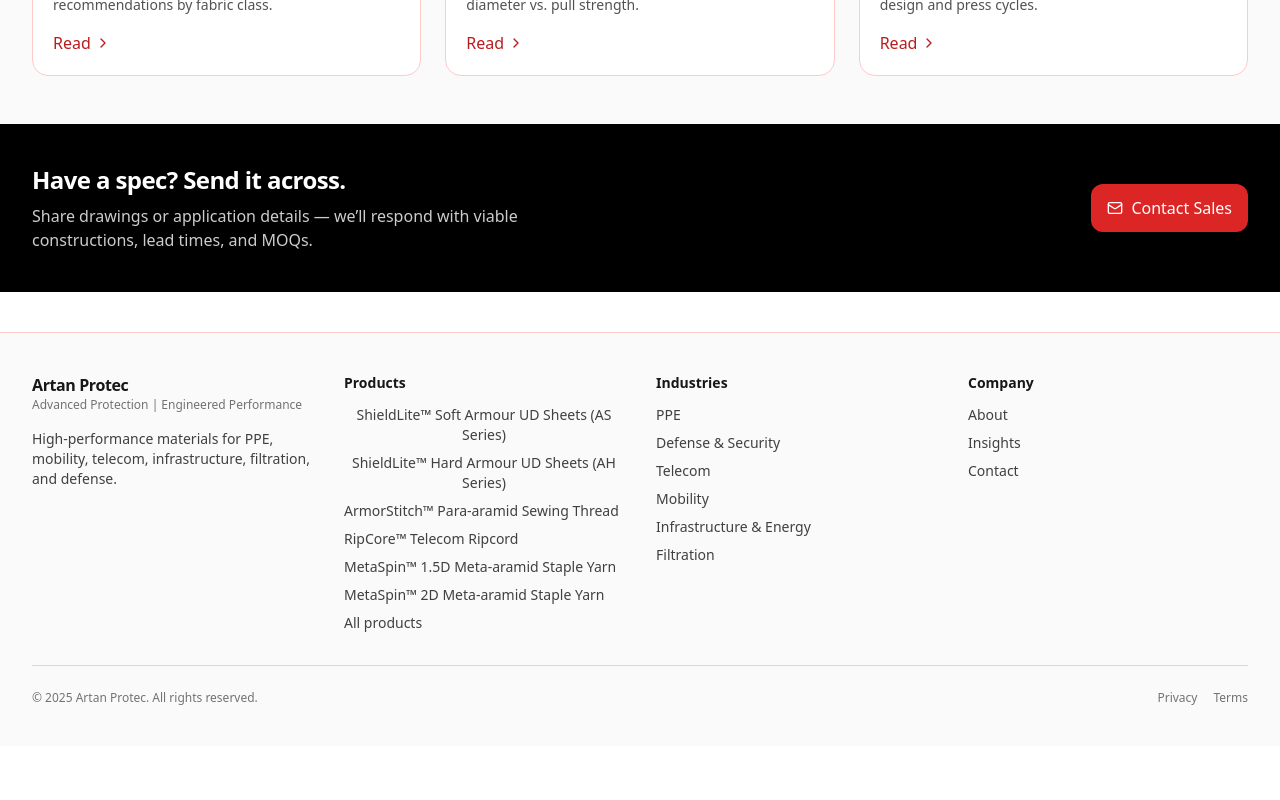
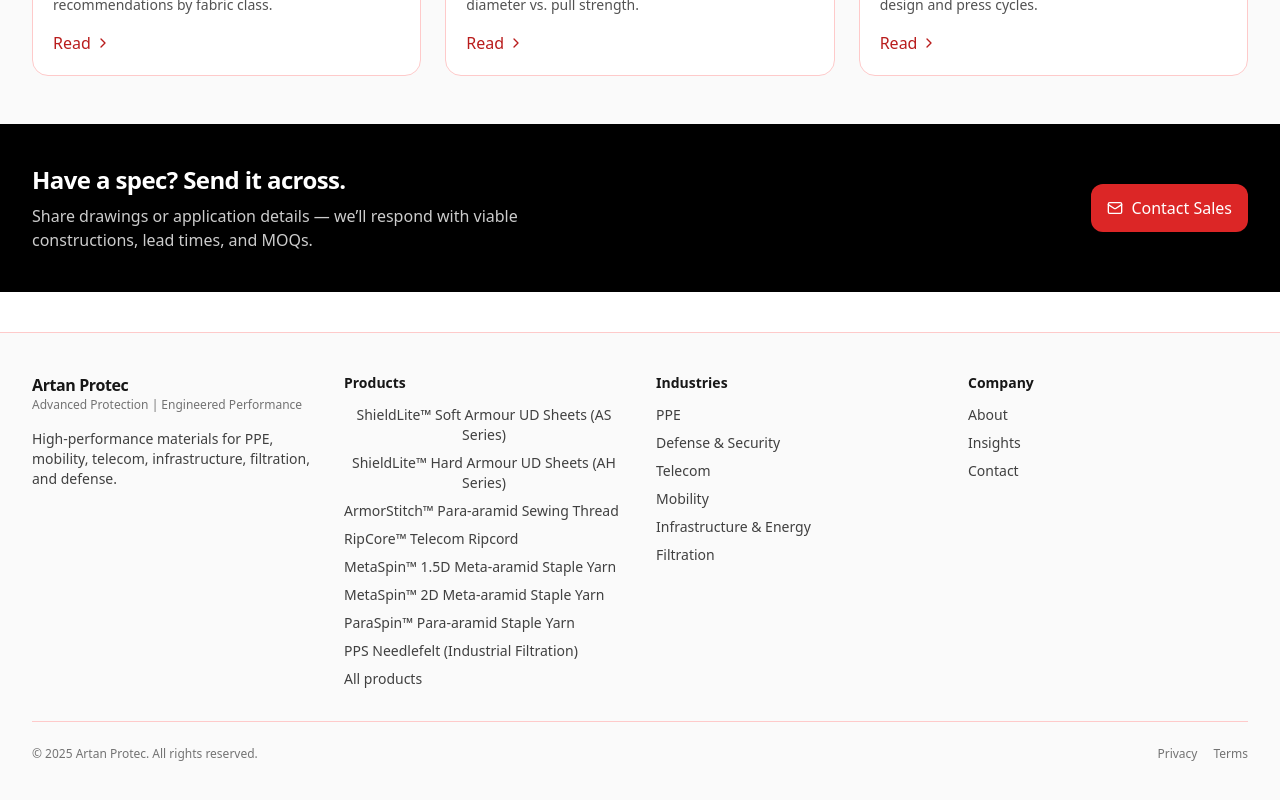
Before and after one commit to arnavzed147-ship-it/final, a React (Vite) app: page / in a window 1280 px wide. Shown: the part 1940-2740 px from the top of the page. Before the commit the page ends 2686 px from the top, so only its background shows below. Built offline with nearby package versions, Linux system fonts and the light colour scheme.

Commit message:
Update App.jsx

```diff
--- a/src/App.jsx
+++ b/src/App.jsx
@@ -46,6 +46,8 @@
  *   /images/products/ptfe-needlefelt.jpg
  *   /images/products/thermaguard-fr-fabrics.jpg
  *   /images/products/thermaguard-fr-blends.jpg
+ *   /images/products/aramid-paper.jpg
+ *   /images/products/aramid-gloves.jpg
  *
  * Product brochures (1 per product, same slug):
  *   /brochures/products/shieldlite-soft-ud.pdf
@@ -59,6 +61,8 @@
  *   /brochures/products/ptfe-needlefelt.pdf
  *   /brochures/products/thermaguard-fr-fabrics.pdf
  *   /brochures/products/thermaguard-fr-blends.pdf
+ *   /brochures/products/aramid-paper.pdf
+ *   /brochures/products/aramid-gloves.pdf
  *
  * Industry images & brochures (1 each):
  *   /images/industries/ppe.jpg
@@ -77,6 +81,7 @@
 
 const LOGO_SRC = "/artan-protec-logo.png";
 const HERO_SRC = "/hero.jpg";
+const KEY_SPECS_LABEL = "Key Specifications"; // used on PDP to avoid string typos
 
 // ---------------- utils ----------------
 const slugify = (s) => String(s || "").toLowerCase().replace(/[^a-z0-9]+/g, "-").replace(/(^-|-$)/g, "");
@@ -311,7 +316,7 @@
     summary: "Polyphenylene sulfide nonwoven felt — excellent chemical and thermal resistance; competitive pricing via scale buying.",
     hero: "/images/products/pps-needlefelt.jpg",
     brochure: "/brochures/products/pps-needlefelt.pdf",
-    group: "Nonwovens",
+    group: "Non-woven fabrics",
     tags: ["pps","nonwoven","filtration"],
     facets: { substrate:["pps"], feature:["heat-resistant","chemical-resistant"], industry:["infrastructure","mobility","filtration"] },
     bullets: ["Areal weights 350–600 g/m² typical","Surface finishes & scrims on request","Dimensional stability under load"],
@@ -324,7 +329,7 @@
     summary: "PTFE nonwoven felt for aggressive chemistries and high temperatures.",
     hero: "/images/products/ptfe-needlefelt.jpg",
     brochure: "/brochures/products/ptfe-needlefelt.pdf",
-    group: "Nonwovens",
+    group: "Non-woven fabrics",
     tags: ["ptfe","nonwoven","filtration"],
     facets: { substrate:["ptfe"], feature:["heat-resistant","chemical-resistant"], industry:["infrastructure","mobility","filtration"] },
     bullets: ["Areal weights 500–800 g/m² typical","PTFE membrane options","Excellent chemical resistance"],
@@ -339,7 +344,7 @@
     summary: "FR woven and nonwoven fabrics for PPE, industrial insulation and filtration. Options: silicone/PTFE/PU coatings, laminates.",
     hero: "/images/products/thermaguard-fr-fabrics.jpg",
     brochure: "/brochures/products/thermaguard-fr-fabrics.pdf",
-    group: "Fabrics",
+    group: "Woven fabrics",
     tags: ["meta-aramid","woven","nonwoven","laminate"],
     facets: { substrate:["meta-aramid","aramid-blend"], feature:["heat-resistant","antistatic"], industry:["ppe","mobility","infrastructure","filtration"] },
     bullets: ["Plain/twill/satin; 150–260 g/m² typical","Needlefelts for filtration and insulation","Add‑ons: silicone, PTFE, PU; laminated shells"],
@@ -352,12 +357,42 @@
     summary: "Woven aramid fabrics including common blends like 93:5:2 and 50:50; engineered for PPE and industrial use.",
     hero: "/images/products/thermaguard-fr-blends.jpg",
     brochure: "/brochures/products/thermaguard-fr-blends.pdf",
-    group: "Fabrics",
+    group: "Woven fabrics",
     tags: ["aramid-blend","woven","antistatic"],
     facets: { substrate:["aramid-blend"], feature:["heat-resistant","antistatic"], industry:["ppe","infrastructure"] },
     bullets: ["Blend examples: 93:5:2 (meta:para:antistat), 50:50","Weaves: plain / twill / satin","Coatings: silicone / PTFE / PU"],
     specs: [["Areal weight","160–280 g/m² (typical)"],["Surface resistivity","per antistat spec (on request)"],["Finishes","dyed, calendered, coated, laminated"]],
     usecases: ["Coveralls & uniforms","FR liners","Industrial insulation"],
+  },
+
+  // —— Aramid paper ——
+  {
+    slug: "aramid-paper",
+    title: "Aramid Electrical Insulation Paper",
+    summary: "Meta/para‑aramid paper for electrical insulation and thermal barriers; smooth surface and good formability.",
+    hero: "/images/products/aramid-paper.jpg",
+    brochure: "/brochures/products/aramid-paper.pdf",
+    group: "Aramid paper",
+    tags: ["aramid","paper","insulation"],
+    facets: { substrate:["aramid-paper"], feature:["heat-resistant"], industry:["infrastructure","mobility"] },
+    bullets: ["Thermal class up to 220 °C program‑dependent","Thickness range 0.05–0.76 mm (typical)","Die‑cut, crease and slot‑liner friendly"],
+    specs: [["Thickness","0.05–0.76 mm"],["Density","~0.7–1.0 g/cm³ (grade‑dependent)"],["Format","rolls & sheets"]],
+    usecases: ["Transformers/motors slot liners","Phase/ground insulation","Thermal gaskets"],
+  },
+
+  // —— Hand gloves ——
+  {
+    slug: "aramid-gloves",
+    title: "Heat‑Resistant Aramid Hand Gloves",
+    summary: "Cut and heat‑resistant gloves using aramid yarns and FR blends; options for coatings and lengths.",
+    hero: "/images/products/aramid-gloves.jpg",
+    brochure: "/brochures/products/aramid-gloves.pdf",
+    group: "Hand gloves",
+    tags: ["gloves","ppe","heat-resistant","cut-resistant"],
+    facets: { substrate:["aramid-blend"], feature:["heat-resistant"], industry:["ppe","infrastructure"] },
+    bullets: ["Meta/para blends; optional glass/UHMWPE reinforcement","Cuff lengths 10–18 in; palm coatings optional","Sizing S–XXL"],
+    specs: [["Composition","aramid blends (details on request)"],["Options","coated palms, doubled layers"],["Compliance","EN/ISO test data available upon request"]],
+    usecases: ["Hot work handling","Maintenance & foundry","Industrial cut protection"],
   },
 ];
 
@@ -369,7 +404,7 @@
     blurb: "Fire & industrial PPE, uniforms, gloves, and FR accessories.",
     img: "/images/industries/ppe.jpg",
     brochure: "/brochures/industries/ppe.pdf",
-    picks: ["armorstitch-para-thread","thermaguard-fr-blends","thermaguard-fr-fabrics"],
+    picks: ["armorstitch-para-thread","thermaguard-fr-blends","thermaguard-fr-fabrics","aramid-gloves"],
   },
   {
     slug: "defense",
@@ -396,7 +431,7 @@
     blurb: "Automotive, rail, aerospace interiors & insulation.",
     img: "/images/industries/mobility.jpg",
     brochure: "/brochures/industries/mobility.pdf",
-    picks: ["thermaguard-fr-fabrics","pps-needlefelt"],
+    picks: ["thermaguard-fr-fabrics","pps-needlefelt","aramid-paper"],
   },
   {
     slug: "infrastructure",
@@ -405,7 +440,7 @@
     blurb: "Power, renewables, switchgear and substations.",
     img: "/images/industries/infrastructure.jpg",
     brochure: "/brochures/industries/infrastructure.pdf",
-    picks: ["pps-needlefelt","ptfe-needlefelt","armorstitch-para-thread"],
+    picks: ["pps-needlefelt","ptfe-needlefelt","armorstitch-para-thread","aramid-paper"],
   },
   {
     slug: "filtration",
@@ -502,13 +537,13 @@
             </NavLink>
 
             <div onMouseEnter={()=>setOpen("products")} onMouseLeave={()=>setOpen("")}>
-              <NavButton active={route.page.startsWith("product")} onClick={() => onGo(R.PRODUCTS)}>
+              <NavButton active={route.page.startsWith?.("product")} onClick={() => onGo(R.PRODUCTS)}>
                 Products <ChevronDown className="w-4 h-4 ml-1"/>
               </NavButton>
               {open === "products" && (
                 <MegaMenu title="Products">
                   <div className="grid grid-cols-2 md:grid-cols-3 gap-4">
-                    {PRODUCT_DB.slice(0,9).map(p => (
+                    {PRODUCT_DB.slice(0,12).map(p => (
                       <DropdownCard key={p.slug} title={p.title} blurb={p.summary} onClick={() => onGo(R.PDP(p.slug))} />
                     ))}
                   </div>
@@ -517,7 +552,7 @@
             </div>
 
             <div onMouseEnter={()=>setOpen("industries")} onMouseLeave={()=>setOpen("")}>
-              <NavButton active={route.page.startsWith("industry")} onClick={() => onGo(R.INDUSTRIES)}>
+              <NavButton active={route.page.startsWith?.("industry")} onClick={() => onGo(R.INDUSTRIES)}>
                 Industries <ChevronDown className="w-4 h-4 ml-1"/>
               </NavButton>
               {open === "industries" && (
@@ -544,7 +579,7 @@
       {mobile && (
         <div className="md:hidden border-t border-red-600 bg-white">
           <div className="px-4 py-3 space-y-1">
-            {[["Home", R.HOME],["Products", R.PRODUCTS],["Industries", R.INDUSTRIES],["About", R.ABOUT],["Insights", R.INSIGHTS],["Contact", R.CONTACT]].map(([label, href]) => (
+            {[ ["Home", R.HOME],["Products", R.PRODUCTS],["Industries", R.INDUSTRIES],["About", R.ABOUT],["Insights", R.INSIGHTS],["Contact", R.CONTACT] ].map(([label, href]) => (
               <button key={label} className="w-full text-left px-2 py-2 rounded-lg hover:bg-red-50" onClick={() => setMobile(false) || onGo(href)}>{label}</button>
             ))}
           </div>
@@ -734,8 +769,17 @@
 function Products({ onGo }){
   const [q, setQ] = useState("");
   const [facet, setFacet] = useState({ substrate: "all", feature: "all", industry: "all", group: "all" });
-  const GROUPS = ["all","UD Sheets","Threads","Yarns","Nonwovens","Fabrics"];
-  const SUBSTRATES = ["all","meta-aramid","para-aramid","aramid-blend","uHMWPE","pps","ptfe"];
+  const GROUPS = [
+    "all",
+    "Woven fabrics",
+    "Non-woven fabrics",
+    "Yarns",
+    "Threads",
+    "UD Sheets",
+    "Aramid paper",
+    "Hand gloves",
+  ];
+  const SUBSTRATES = ["all","meta-aramid","para-aramid","aramid-blend","uHMWPE","pps","ptfe","aramid-paper"];
   const FEATURES = ["all","heat-resistant","high-tenacity","bonded","ptfe-coated","antistatic","chemical-resistant"];
   const INDUSTRIES = ["all","ppe","defense","telecom","mobility","infrastructure","filtration"];
 
@@ -818,7 +862,7 @@
 
       {/* key specs */}
       <div className="mt-8 rounded-2xl border border-red-200 overflow-hidden">
-        <div className="px-4 py-3 bg-red-50 border-b border-red-200 text-sm font-medium">Key Specifications</div>
+        <div className="px-4 py-3 bg-red-50 border-b border-red-200 text-sm font-medium">{KEY_SPECS_LABEL}</div>
         <div className="p-4">
           <table className="w-full text-sm">
             <tbody>
@@ -1059,7 +1103,7 @@
             <div className="mt-4 text-sm text-neutral-700">High‑performance materials for PPE, mobility, telecom, infrastructure, filtration, and defense.</div>
           </div>
           <FooterCol title="Products">
-            {PRODUCT_DB.slice(0,6).map(p => <FooterLink key={p.slug} onClick={()=>onGo(R.PDP(p.slug))}>{p.title}</FooterLink>)}
+            {PRODUCT_DB.slice(0,8).map(p => <FooterLink key={p.slug} onClick={()=>onGo(R.PDP(p.slug))}>{p.title}</FooterLink>)}
             <FooterLink onClick={()=>onGo(R.PRODUCTS)}>All products</FooterLink>
           </FooterCol>
           <FooterCol title="Industries">
@@ -1112,6 +1156,11 @@
     const ph3 = parseHash();
     console.assert(ph3.page === "industry" && ph3.industry === "filtration", "router filtration page");
 
+    // New assertions to guard regressions
+    console.assert(KEY_SPECS_LABEL === "Key Specifications" && KEY_SPECS_LABEL.length > 6, "key specs label ok");
+    const hard = PRODUCT_DB.find(p=>p.slug==="shieldlite-hard-ud");
+    console.assert(hard && hard.variants.some(v=>v.code==="AHZ-220"), "hard UD variants include AHZ-220");
+
     window.location.hash = originalHash || "#/";
   } catch (_) {}
 }
```
